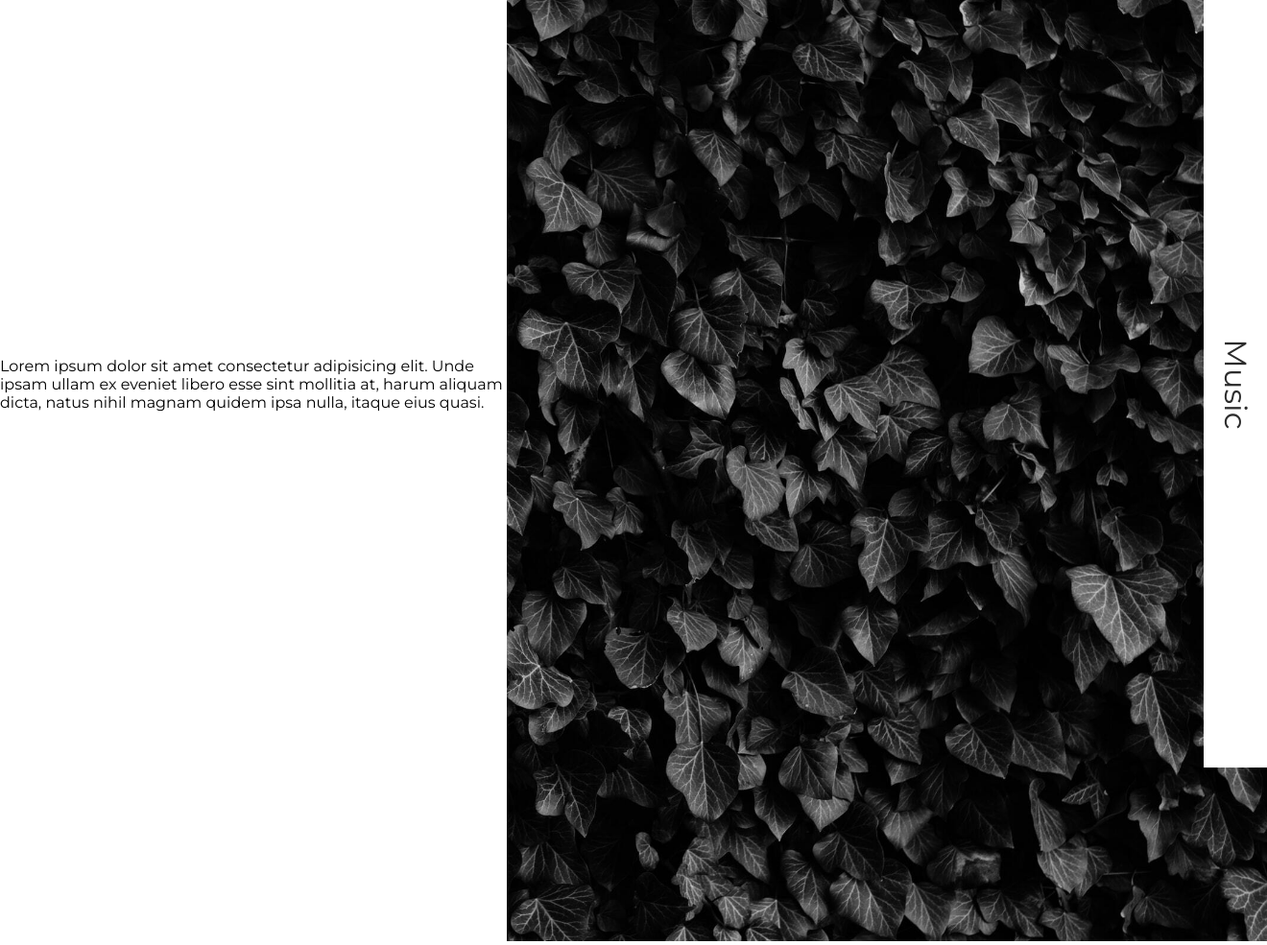
After one commit to Prathyusha-Guduru/Montunes, a Flask app: template templates/base.html in a window 1320 px wide. The commit adds this page. Shown: the whole page at 96% size. Run offline with Flask 2, Linux system fonts and the light colour scheme; the template is opened without the code that fills it, so the values that code supplies are empty.

Commit message:
Updated styling

```diff
--- /dev/null
+++ b/static/style.css
@@ -0,0 +1,80 @@
+@import url("https://fonts.googleapis.com/css2?family=Montserrat:wght@400;500;600;700&display=swap");
+* {
+  padding: 0;
+  margin: 0;
+  -webkit-box-sizing: border-box;
+          box-sizing: border-box;
+}
+
+body {
+  width: 100%;
+  height: 100vh;
+  display: -webkit-box;
+  display: -ms-flexbox;
+  display: flex;
+  position: relative;
+  overflow: hidden;
+}
+
+.content {
+  display: -webkit-box;
+  display: -ms-flexbox;
+  display: flex;
+  -webkit-box-pack: center;
+      -ms-flex-pack: center;
+          justify-content: center;
+  -webkit-box-align: center;
+      -ms-flex-align: center;
+          align-items: center;
+  -webkit-box-orient: vertical;
+  -webkit-box-direction: normal;
+      -ms-flex-direction: column;
+          flex-direction: column;
+  color: 500;
+  font-family: "Montserrat", sans-serif;
+  height: 100%;
+  width: 40%;
+}
+
+.content .temperature {
+  font-size: 10em;
+}
+
+.image {
+  width: 40%;
+}
+
+.image img {
+  width: 50rem;
+}
+
+.navbar {
+  display: -webkit-box;
+  display: -ms-flexbox;
+  display: flex;
+  -webkit-box-pack: center;
+      -ms-flex-pack: center;
+          justify-content: center;
+  -webkit-box-align: center;
+      -ms-flex-align: center;
+          align-items: center;
+  height: 100%;
+  background-color: #FFF;
+  font-family: "Montserrat", sans-serif;
+  width: 5%;
+  position: absolute;
+  right: 0px;
+}
+
+.navbar a {
+  font-size: 2em;
+  -webkit-transform: rotate(-270deg);
+          transform: rotate(-270deg);
+  text-decoration: none;
+  color: #2c2c2c;
+}
+
+.navbar a:hover {
+  color: #4c4c4c;
+}
+/*# sourceMappingURL=style.css.map */
--- /dev/null
+++ b/static/style.scss
@@ -0,0 +1,76 @@
+// Google fonts
+@import url('https://fonts.googleapis.com/css2?family=Montserrat:wght@400;500;600;700&display=swap');
+
+
+// Defining colors and font
+$lighter-black : #2c2c2c;
+$gray : #4c4c4c;
+$Myfont : 'Montserrat', sans-serif;
+$thicker-font : 800;
+$lighter-font : 500;
+
+
+@mixin flexCenter{
+	display: flex;
+	justify-content: center;
+	align-items: center;
+}
+
+@mixin noScroll{
+	overflow : hidden;
+}
+
+*{
+	padding: 0;
+	margin: 0;
+	box-sizing: border-box;
+}
+
+body{
+	width: 100%;
+	height: 100vh;
+	display: flex;
+	position: relative;
+	@include noScroll()
+}
+
+.content{
+	@include flexCenter();
+	flex-direction: column;
+	color: $lighter-font;
+	font-family: $Myfont;
+	height: 100%;
+	width: 40%;
+	.temperature{
+		font-size: 10em;
+	}
+
+}
+
+.image{
+	width: 40%;
+	img{
+		width: 50rem;
+	}
+}
+
+.navbar{
+	@include flexCenter();
+	height: 100%;
+	background-color: #FFF;
+	font-family: $Myfont;
+	width: 5%;
+	position: absolute;
+	right: 0px;
+	a{
+		font-size: 2em;
+		transform: rotate(-270deg);
+		text-decoration: none;
+		color: $lighter-black;
+
+		&:hover{
+			color: $gray;
+		}
+	}
+
+}
--- a/tempCodeRunnerFile.py
+++ /dev/null
@@ -1,2 +0,0 @@
-,api_key):
-	api_url = f"https://api.openweathermap.org/data/2.5/weather?lat={lat}&lon={long}&appid={api_key}
--- /dev/null
+++ b/templates/base.html
@@ -0,0 +1,34 @@
+<!DOCTYPE html>
+<html lang="en">
+
+<head>
+	<meta charset="UTF-8">
+	<meta http-equiv="X-UA-Compatible" content="IE=edge">
+	<meta name="viewport" content="width=device-width, initial-scale=1.0">
+	<title>Document</title>
+	<link rel="stylesheet" href="/static/style.css">
+
+</head>
+
+
+
+<body>
+	{% block content %}
+	<div class="content">
+		<p>Lorem ipsum dolor sit amet consectetur adipisicing elit. Unde ipsam ullam ex eveniet libero esse sint
+			mollitia at, harum aliquam dicta, natus nihil magnam quidem ipsa nulla, itaque eius quasi.</p>
+	</div>
+	{% endblock %}
+	{% block image %}
+	<div class="image">
+		<img src="/static/assets/images/green-bg.jpg" alt="">
+	</div>
+	{% endblock %}
+	{% block navbar %}
+	<div class="navbar">
+		<a class='nav-link' href="#">Music</a>
+	</div>
+	{% endblock %}
+</body>
+
+</html>
```
Also changed, not shown: templates/index.html (+10 -20 lines), static/assets/images/green-bg.jpg (added), 1 other file.
